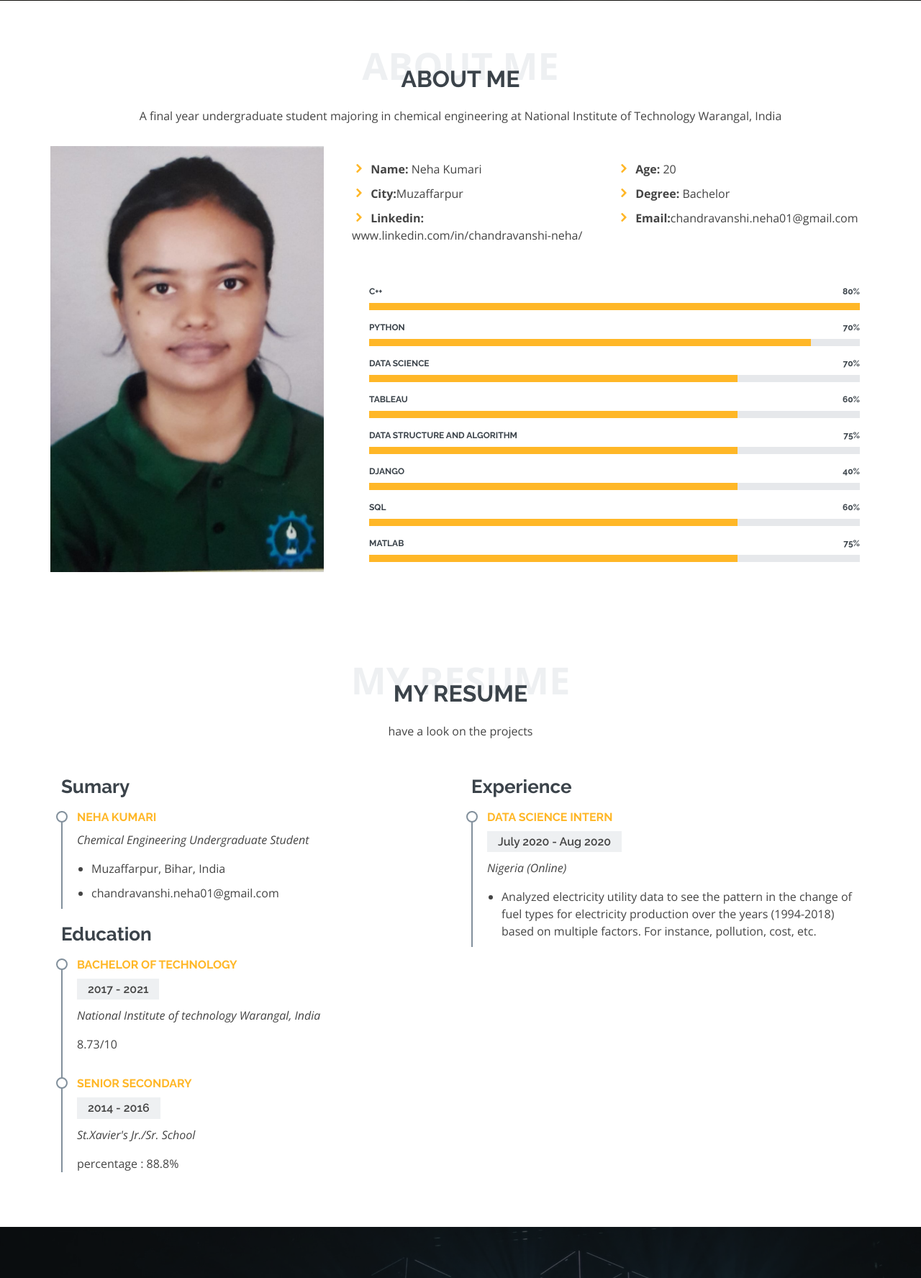
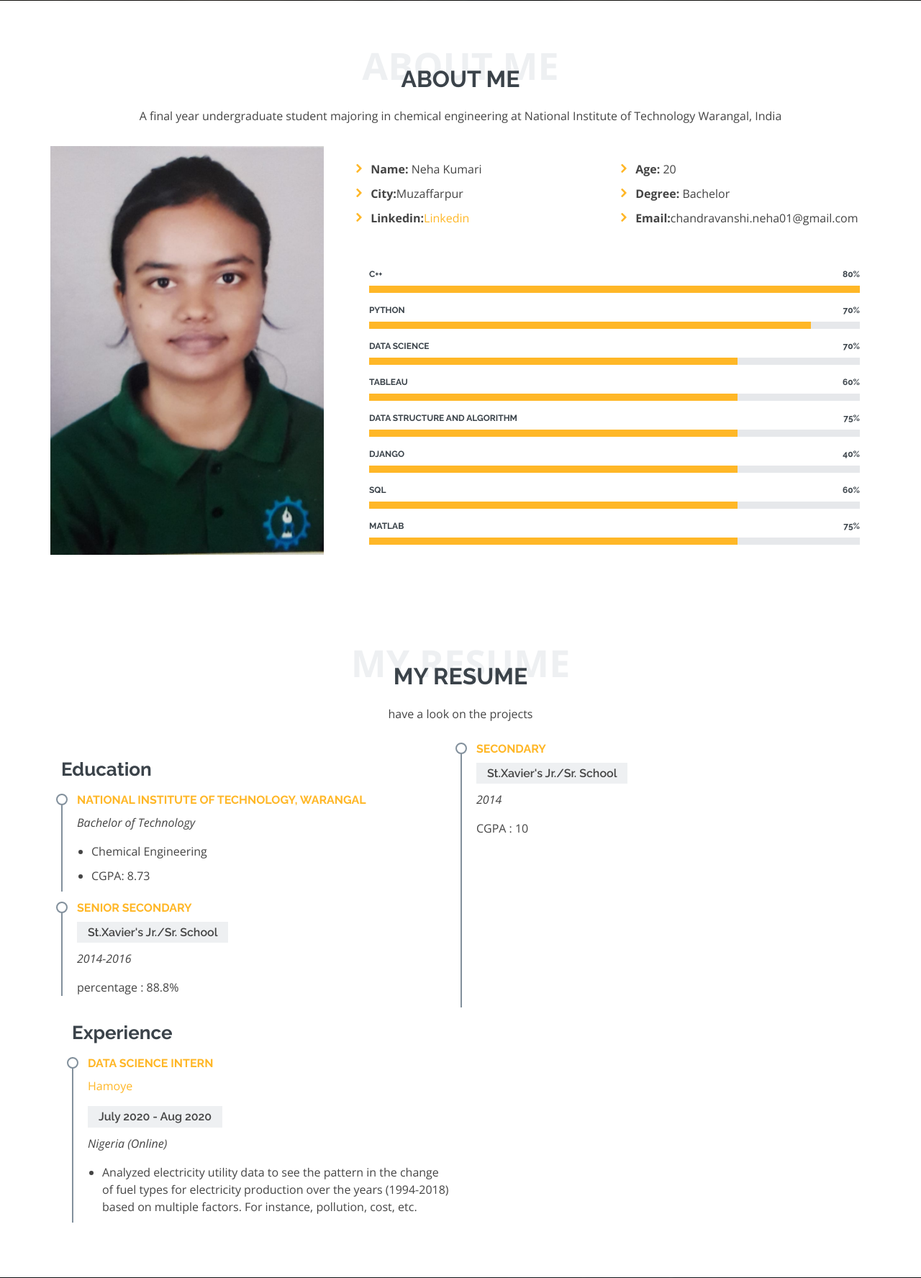
Before and after one commit to NehaCkumari/Portfolio, a Django app: page / in a window 1280 px wide. Shown: the part 799-2575 px from the top of the page at 72% size. Run offline with Django 3.2, Linux system fonts and the light colour scheme; some libraries are stand-ins or nearby versions.

Commit message:
2ndcommit

```diff
--- a/templates/index.html
+++ b/templates/index.html
@@ -86,7 +86,7 @@
 
                     <!--<li><i class="icofont-rounded-right"></i> <strong>Phone:</strong> +123 456 7890</li>-->
                     <li><i class="icofont-rounded-right"></i> <strong>City:</strong>Muzaffarpur</li>
-                    <li><i class="icofont-rounded-right"></i> <strong>Linkedin:</strong> www.linkedin.com/in/chandravanshi-neha/</li>
+                    <li><i class="icofont-rounded-right"></i> <strong>Linkedin:</strong><a href="https://www.w3schools.com/">Linkedin</a></li>
                   </ul>
                 </div>
                 <div class="col-lg-6">
@@ -210,37 +210,45 @@
 
         <div class="row">
           <div class="col-lg-6">
-            <h3 class="resume-title">Sumary</h3>
+            <h3 class="resume-title">Education</h3>
             <div class="resume-item pb-0">
-              <h4>Neha Kumari</h4>
-              <p><em>Chemical Engineering Undergraduate Student</em></p>
+              <h4><a href="https://www.nitw.ac.in/">National Institute of Technology, Warangal</a></h4>
+              <p><em>Bachelor of Technology</em></p>
               <p>
               <ul>
-                <li>Muzaffarpur, Bihar, India</li>
+                <li>Chemical Engineering</li>
                 <!--<li>(123) 456-7891</li>-->
-                <li>chandravanshi.neha01@gmail.com</li>
+                <li>CGPA: 8.73</li>
               </ul>
               </p>
             </div>
 
-            <h3 class="resume-title">Education</h3>
+            <!--<h3 class="resume-title">Education</h3>
             <div class="resume-item">
               <h4>Bachelor of Technology </h4>
               <h5>2017 - 2021</h5>
               <p><em>National Institute of technology Warangal, India</em></p>
               <p>8.73/10</p>
-            </div>
+            </div>-->
             <div class="resume-item">
               <h4>Senior Secondary</h4>
-              <h5>2014 - 2016</h5>
-              <p><em>St.Xavier's Jr./Sr. School</em></p>
+              <h5>St.Xavier's Jr./Sr. School</h5>
+              <p><em>2014-2016</em></p>
               <p>percentage : 88.8% </p>
+            </div>
+          </div>
+            <div class="resume-item">
+              <h4>Secondary</h4>
+              <h5>St.Xavier's Jr./Sr. School</h5>
+              <p><em>2014</em></p>
+              <p>CGPA : 10 </p>
             </div>
           </div>
           <div class="col-lg-6">
             <h3 class="resume-title">Experience</h3>
             <div class="resume-item">
               <h4>Data Science Intern</h4>
+              <p><a href="https://hamoye.com/">Hamoye</a></p>
               <h5>July 2020 - Aug 2020</h5>
               <p><em>Nigeria (Online) </em></p>
               <p>
@@ -402,7 +410,7 @@
         <ul id="portfolio-flters" class="d-flex justify-content-center">
           <li data-filter="*" class="filter-active">All</li>
           <li data-filter=".filter-app">Tableau</li>
-          <li data-filter=".filter-card">Certificate</li>
+          <li data-filter=".filter-card">Certificates</li>
           <!--<li data-filter=".filter-web">Web</li>-->
         </ul>
 
@@ -414,7 +422,7 @@
               <h4>Viz1</h4>
               <p>Viz</p>
               <a href="{% static 'img/portfolio/portfolio-1.png' %}" data-gall="portfolioGallery" class="venobox preview-link" title="App 1"><i class="bx bx-plus"></i></a>
-              <a href="portfolio-details.html" class="details-link" title="More Details"><i class="bx bx-link"></i></a>
+              <a href="https://public.tableau.com/profile/nehachandravanshi#!/vizhome/MessivsRonaldo_15867576341420/MessivsRonaldo" class="details-link" title="More Details"><i class="bx bx-link"></i></a>
             </div>
           </div>
 
```
